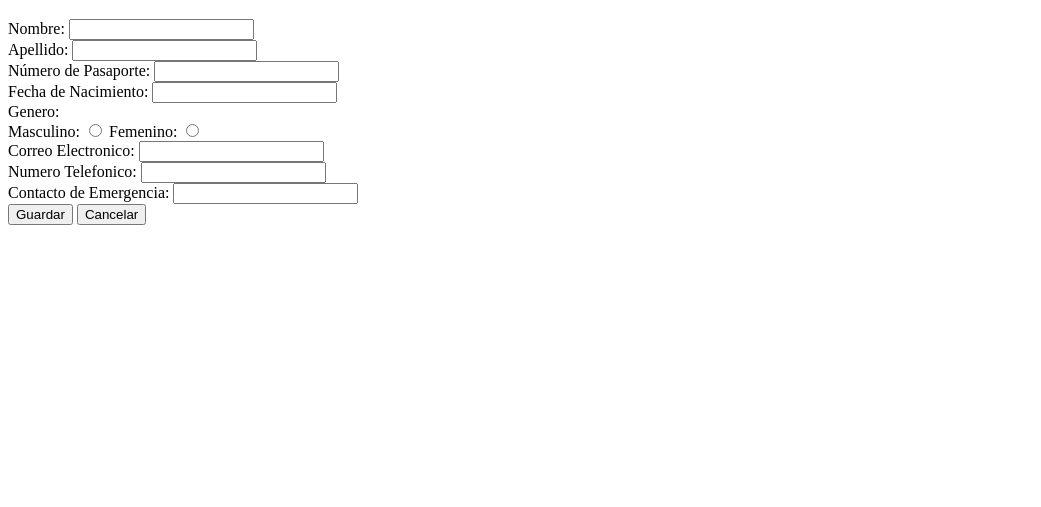
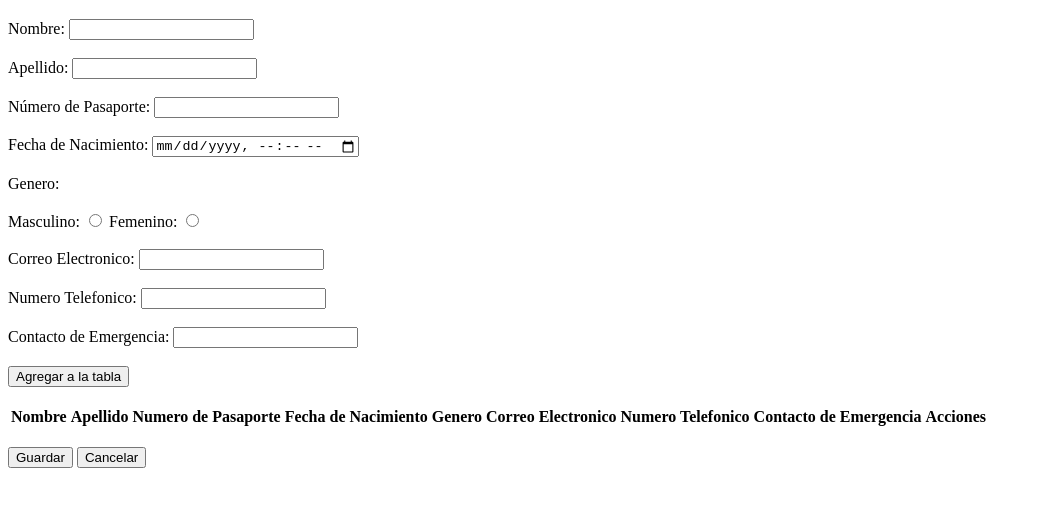
Before and after one commit to dhamaris2/Proyecto_web, a plain HTML site: page pasajeros.html in a window 1280 px wide. Shown: the part 61-568 px from the top of the page, without its empty margins (0-1041 px from the left). Drawn offline with Linux system fonts and the light colour scheme.

Commit message:
agg el elemento de la tabla

```diff
--- a/pasajeros.html
+++ b/pasajeros.html
@@ -6,50 +6,73 @@
     <title>Pasajeros</title>
 </head>
 <body>
+    <div class="contenedor">
         <h1>Registro de Pasajeros</h1>
 
         <label for="nombre">Nombre:</label>
         <input type="text" id="nombre" name="nombre"/>
-    <br>
+        <br><br>
 
         <label for="apellido">Apellido:</label>
         <input type="text" id="apellido" name="apellido"/>
-    <br>
+        <br><br>
 
         <label for="npasaporte">Número de Pasaporte:</label>
         <input type="text" id="npasaporte" name="npasaporte"/>
-    <br>
+        <br><br>
 
-    <label for="fnacimiento">Fecha de Nacimiento:</label>
-    <input type="datetime" id="fnacimiento" name="fnacimiento"/>
-    <br>
+        <label for="fecha_nacimiento">Fecha de Nacimiento:</label>
+        <input type="datetime-local" id="fecha_nacimiento" name="fecha_nacimiento"/>
+        <br><br>
 
         <label for="genero">Genero:</label>
-    <br>
+        <br><br>
+
         <label for="masculino">Masculino:</label>
         <input type="radio" id="genero" name="genero" />
         <label for="femenino">Femenino:</label>
         <input type="radio" id="genero" name="genero" />
-    <br>
+        <br><br>
 
         <label for="correo">Correo Electronico:</label>
         <input type="email" id="correo" name="correo" />
-    <br>
+        <br><br>
 
         <label for="telefono">Numero Telefonico:</label>
         <input type="text" id="telefono" name="telefono" />
-    <br>
-
-    <!--<label for="direccion">Dirección:</label>
-    <input type="text" id="direccion" name="direccion" />
-    <br> -->
+        <br><br>
 
         <label for="cemergencia">Contacto de Emergencia:</label>
         <input type="text" id="cemergencia" name="cemergencia" />
+        <br><br>
+
+        <button onclick="agregarFila()">Agregar a la tabla</button>
+        <br><br>
+
+        <table id="tDatos">
+            <thead>
+              <tr>
+                <th>Nombre</th>
+                <th>Apellido</th>
+                <th>Numero de Pasaporte</th>
+                <th>Fecha de Nacimiento</th>
+                <th>Genero</th>
+                <th>Correo Electronico</th>
+                <th>Numero Telefonico</th>
+                <th>Contacto de Emergencia</th>
+                <th>Acciones</th>
+              </tr>
+            </thead>
+            <tbody>
+              <!-- Filas agregadas aparecerán aquí -->
+            </tbody>
+          </table>
           <br>
 
         <button onclick="Guardar()">Guardar</button>
         <button onclick="Cancelar()">Cancelar</button>
 
+    </div>
+
 </body>
 </html>
```
Lines whose indentation alone changed are shown as unchanged.
